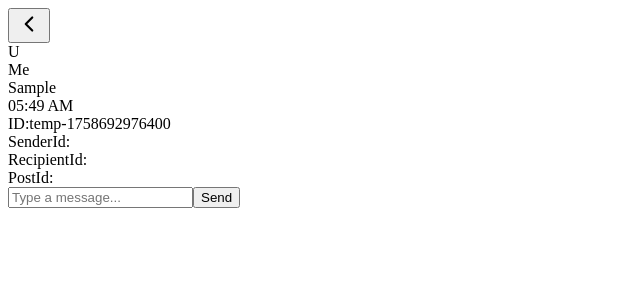
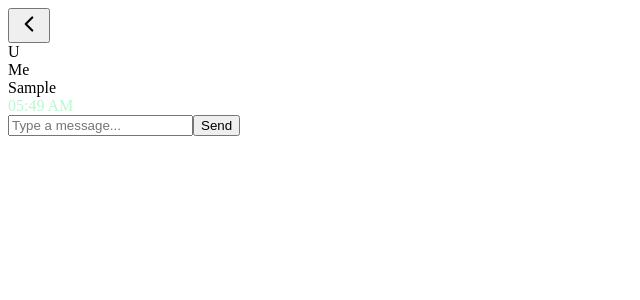
Before and after one commit to lakshannaveen/Final-Year-Frontend, a Next.js app: page /Message in a window 1280 px wide. Both pictures are taken after typing "Sample" into the empty fields and a click on the button "Send". Shown: the top 300 px of the page, without its empty margins (0-640 px from the left). Built offline with nearby package versions, Linux system fonts and the light colour scheme; no server answers.

Commit message:
Update Message.tsx

```diff
--- a/src/pages/Message.tsx
+++ b/src/pages/Message.tsx
@@ -6,12 +6,12 @@ interface MessageProps {
   recipientId: string;
   recipientUsername: string;
   recipientProfilePic?: string;
-  postId?: string; // now can be passed
+  postId?: string;
 }
 
 interface ChatMessage {
   _id: string;
-  sender: string; // "me" or username
+  sender: string;
   senderId?: string;
   senderProfilePic?: string;
   recipientId?: string;
@@ -54,7 +54,6 @@ export default function Message({
     })();
   }, [recipientId, recipientProfilePic]);
 
-  // Fetch chat messages
   useEffect(() => {
     async function fetchMessages() {
       setLoading(true);
@@ -66,24 +65,21 @@ export default function Message({
           headers: token
             ? { "Content-Type": "application/json", Authorization: `Bearer ${token}` }
             : { "Content-Type": "application/json" },
-          credentials: "include", // Always send cookies
+          credentials: "include",
         });
         if (res.status === 401) {
           alert("You are not authenticated. Please login again.");
         }
         const data = await res.json();
         setMessages(data.messages || []);
-        console.log("DEBUG fetchMessages:", data.messages);
       } catch (e) {
         setMessages([]);
       }
       setLoading(false);
     }
     fetchMessages();
-    // eslint-disable-next-line
   }, [recipientId, postId]);
 
-  // Scroll to bottom on new messages
   useEffect(() => {
     messagesEndRef.current?.scrollIntoView({ behavior: "smooth" });
   }, [messages]);
@@ -102,18 +98,14 @@ export default function Message({
     setNewMessage("");
     try {
       const token = localStorage.getItem("token");
-      const res = await fetch(`${API_URL}/api/messages/${recipientId}`, {
+      await fetch(`${API_URL}/api/messages/${recipientId}`, {
         method: "POST",
         headers: token
           ? { "Content-Type": "application/json", Authorization: `Bearer ${token}` }
           : { "Content-Type": "application/json" },
-        credentials: "include", // Always send cookies
-        body: JSON.stringify({ text: tempMsg.text, postId }), // send postId
+        credentials: "include",
+        body: JSON.stringify({ text: tempMsg.text, postId }),
       });
-      if (res.status === 401) {
-        alert("You are not authenticated. Please login again.");
-      }
-      // Optionally, refetch messages here if you want to sync with DB
     } catch {}
   };
 
@@ -163,7 +155,6 @@ export default function Message({
               className={`flex ${msg.sender === "me" ? "justify-end" : "justify-start"}`}
             >
               <div className={`flex items-end gap-2`}>
-                {/* Avatar for every message (me and other) */}
                 {msg.sender === "me" ? (
                   <div className="order-2">
                     {msg.senderProfilePic ? (
@@ -198,15 +189,8 @@ export default function Message({
                     ${msg.sender === "me" ? "bg-green-600 text-white order-1" : "bg-white border order-2"}`}
                 >
                   {msg.text}
-                  <div className="text-xs text-gray-400 mt-1 text-right">
+                  <div className="text-xs mt-1 text-right" style={{ color: msg.sender === "me" ? "#bbf7d0" : "#059669" }}>
                     {new Date(msg.createdAt).toLocaleTimeString([], { hour: "2-digit", minute: "2-digit" })}
-                  </div>
-                  {/* DEBUG INFO */}
-                  <div className="text-2xs text-gray-300 mt-1">
-                    <div>ID:{msg._id}</div>
-                    <div>SenderId:{msg.senderId?.toString()}</div>
-                    <div>RecipientId:{msg.recipientId?.toString()}</div>
-                    <div>PostId:{msg.postId?.toString()}</div>
                   </div>
                 </div>
               </div>
```
